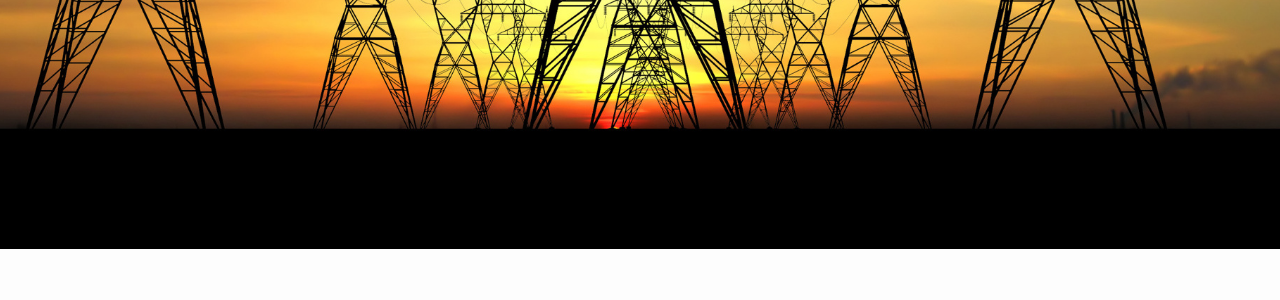
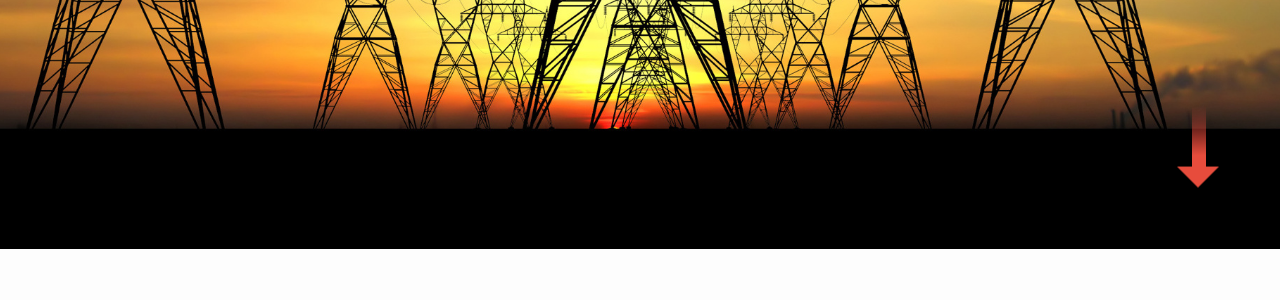
Before and after one commit to nuts-foundation/nuts-webpresence, a Jekyll site: the page built from index.md, in a window 1280 px wide. Shown: the part 651-951 px from the top of the page. Built offline with Jekyll 4.4.1, drawn with Linux system fonts in a browser that asks for light colours; our own code applies the rules of GitHub Pages for plain Markdown files.

Commit message:
Add stupid bouncy arrow for people who don't know how browsers work ;)

```diff
--- a/_includes/header.html
+++ b/_includes/header.html
@@ -1,6 +1,7 @@
 {%- if page.display_big_header -%}
   <header id="site-header" class="site-header full-screen">
     <div class="big_logo wrapper"></div>
+    <div class="bouncy-arrow" onclick="window.scrollTo({top: window.innerHeight, left: 0, behavior: 'smooth'})"></div>
 
 {%- else -%}
   <header class="site-header fixed {{page.header_image}}">
--- a/_sass/modules/_header.scss
+++ b/_sass/modules/_header.scss
@@ -27,6 +27,54 @@
     background-position: center;
   }
 
+  .bouncy-arrow {
+    $size: 3vh;
+
+    display: block;
+    position: absolute;
+    bottom: 2 * $size;
+    right: 2 * $size;
+    z-index: 2;
+    width: 2 * $size;
+    height: 3 * $size;
+
+    cursor: pointer;
+    animation: 0.5s infinite alternate ease-in bounce;
+
+    &:before, &:after {
+      content: ' ';
+      position: absolute;
+      left: 50%;
+    }
+
+    &:before {
+      top: 0;
+      bottom: 0.7 * $size;
+      width: $size / 2;
+      margin-left: -1 * $size / 4;
+      background: green;
+      background: linear-gradient(to bottom, transparent 0%, $red 80%);
+    }
+
+    &:after {
+      bottom: 0;
+      border: solid transparent;
+	    border-top-color: $red;
+	    border-width: 0.8 * $size;
+      margin-left: -0.8 * $size;
+      margin-bottom: -0.8 * $size;
+    }
+
+    @keyframes bounce {
+      0% {
+        transform: translateY(-20%);
+      }
+      100% {
+        transform: translateY(0%);
+      }
+    }
+  }
+
   &.full-screen {
     height: 100vh;
     background-image: url('images/backgrounds/front-page.jpg');
```
